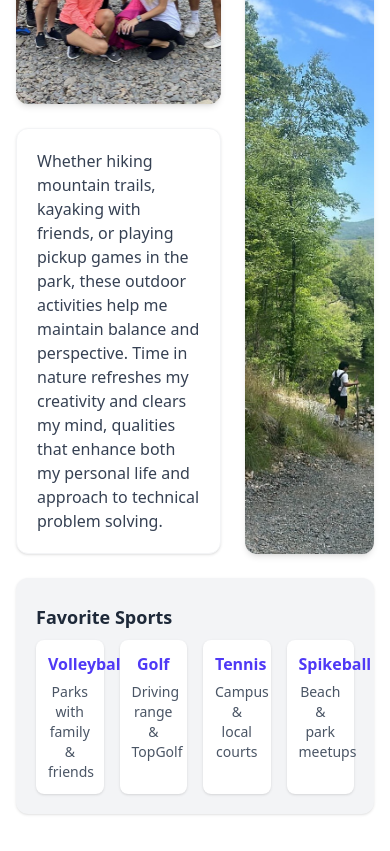
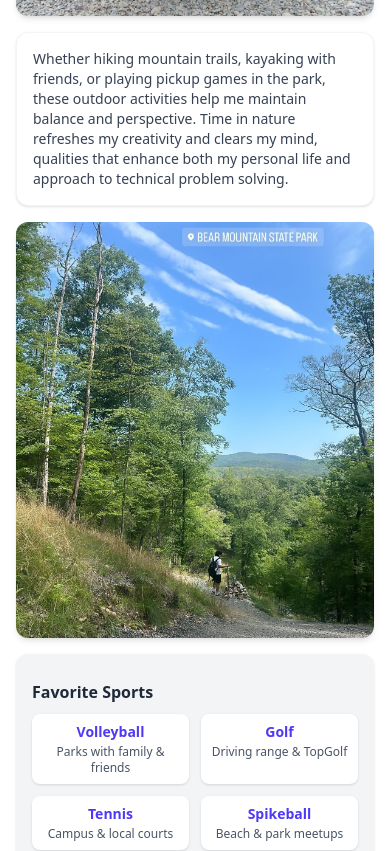
Before and after one commit to estulpz202/personal-website, a Next.js app: page /life in a window 390 px wide. Shown: the part 3680-4531 px from the top of the page. Built offline with nearby package versions, Linux system fonts and the light colour scheme.

Commit message:
Refactor layout and styling in LifeRecreation for improved responsiveness.

```diff
--- a/src/components/life/LifeMartialArts.tsx
+++ b/src/components/life/LifeMartialArts.tsx
@@ -72,7 +72,7 @@ export default function LifeMartialArts() {
 
         <div
           className="
-            bg-gray-100 rounded-xl shadow-sm p-4 pt-1 sm:p-5 sm:pt-1.25 md:pt-5
+            bg-gray-100 rounded-xl shadow-sm p-4 pt-1 sm:p-5 sm:pt-1 md:pt-5
             md:h-52 md:overflow-y-auto scrollbar-thin
           "
         >
--- a/src/components/life/LifeRecreation.tsx
+++ b/src/components/life/LifeRecreation.tsx
@@ -25,22 +25,23 @@ const activities: ActivityItem[] = [
  */
 export default function LifeRecreation() {
   return (
-    <section className="py-8">
+    <section className="py-6 sm:py-7 md:py-8">
       <SectionTitle icon="mountains" title="Recreation" />
 
-      <div className="grid grid-cols-5 gap-6 mb-6">
+      {/* Responsive grid - 1 column on mobile, 5 columns on larger screens */}
+      <div className="grid grid-cols-1 md:grid-cols-5 gap-4 sm:gap-5 md:gap-6 mb-4 sm:mb-5 md:mb-6">
         {/* Left Column - Kayaking & Text */}
-        <div className="col-span-3 flex flex-col gap-6">
+        <div className="md:col-span-3 flex flex-col gap-4 sm:gap-5 md:gap-6">
           <ImageWithOverlay
             src="/images/life/kayaking_fam.jpg"
             alt="Kayaking with family"
             caption="Summer Kayaking"
-            className="h-72 w-full"
-            objectPosition="center"
+            className="h-52 sm:h-68 md:h-72 w-full"
+            objectPosition="center 45%"
           />
 
-          <div className="bg-white rounded-xl p-5 shadow-sm border border-gray-100 flex-grow">
-            <p className="text-base text-gray-700">
+          <div className="bg-white rounded-xl p-4 sm:p-5 shadow-sm border border-gray-100 flex-grow">
+            <p className="text-sm sm:text-base text-gray-700">
               Whether hiking mountain trails, kayaking with friends, or playing pickup games in the
               park, these outdoor activities help me maintain balance and perspective. Time in
               nature refreshes my creativity and clears my mind, qualities that enhance both my
@@ -50,28 +51,32 @@ export default function LifeRecreation() {
         </div>
 
         {/* Right Column - Bear Mountain */}
-        <div className="col-span-2">
+        <div className="md:col-span-2">
           <ImageWithOverlay
             src="/images/life/bear_mountain.jpg"
             alt="Hiking on Bear Mountain"
             caption="Bear Mountain"
-            className="h-full min-h-[24rem] w-full"
+            className="h-104 sm:h-152 md:h-full w-full"
             objectPosition="center"
           />
         </div>
       </div>
 
       {/* Sports Section */}
-      <div className="bg-gray-100 rounded-xl p-5 pt-1 shadow-sm">
-        <h3 className="text-lg font-semibold text-gray-800">Favorite Sports</h3>
-        <div className="grid grid-cols-4 gap-4">
+      <div className="bg-gray-100 rounded-xl p-4 pt-1 sm:p-5 sm:pt-1 shadow-sm">
+        <h3 className="text-base sm:text-lg font-semibold text-gray-800">Favorite Sports</h3>
+
+        {/* Responsive grid - 2 columns on mobile, 4 columns on larger screens */}
+        <div className="grid grid-cols-2 sm:grid-cols-4 gap-3 sm:gap-4">
           {activities.map((activity, index) => (
             <div
               key={index}
-              className="bg-white rounded-lg p-3 text-center shadow-sm hover:shadow-md transition-shadow duration-200"
+              className="bg-white rounded-lg p-2 sm:p-3 text-center shadow-sm hover:shadow-md active:shadow-md transition-shadow duration-200"
             >
-              <div className="text-indigo-600 font-semibold mb-1">{activity.name}</div>
-              <div className="text-sm text-gray-600">{activity.venue}</div>
+              <div className="text-indigo-600 font-semibold mb-0.5 sm:mb-1 text-sm sm:text-base">
+                {activity.name}
+              </div>
+              <div className="text-xs sm:text-sm text-gray-600">{activity.venue}</div>
             </div>
           ))}
         </div>
```
